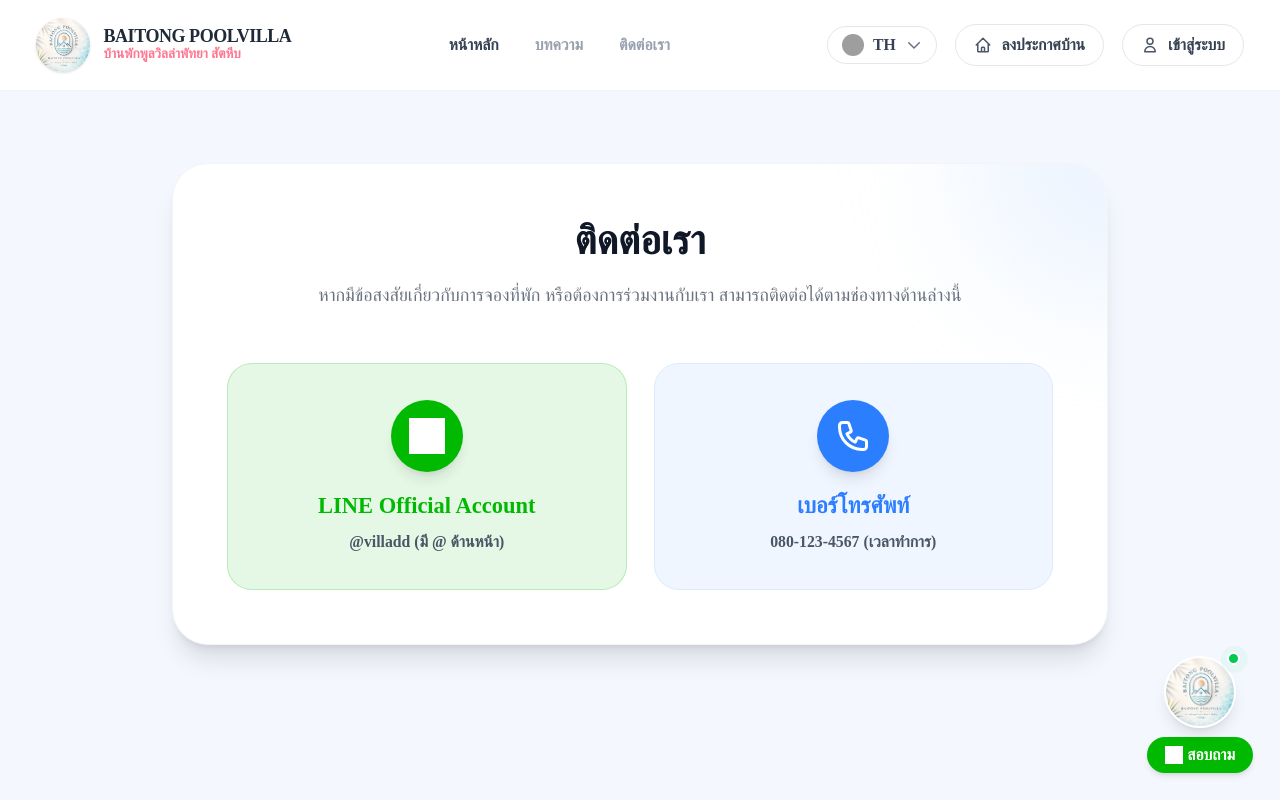
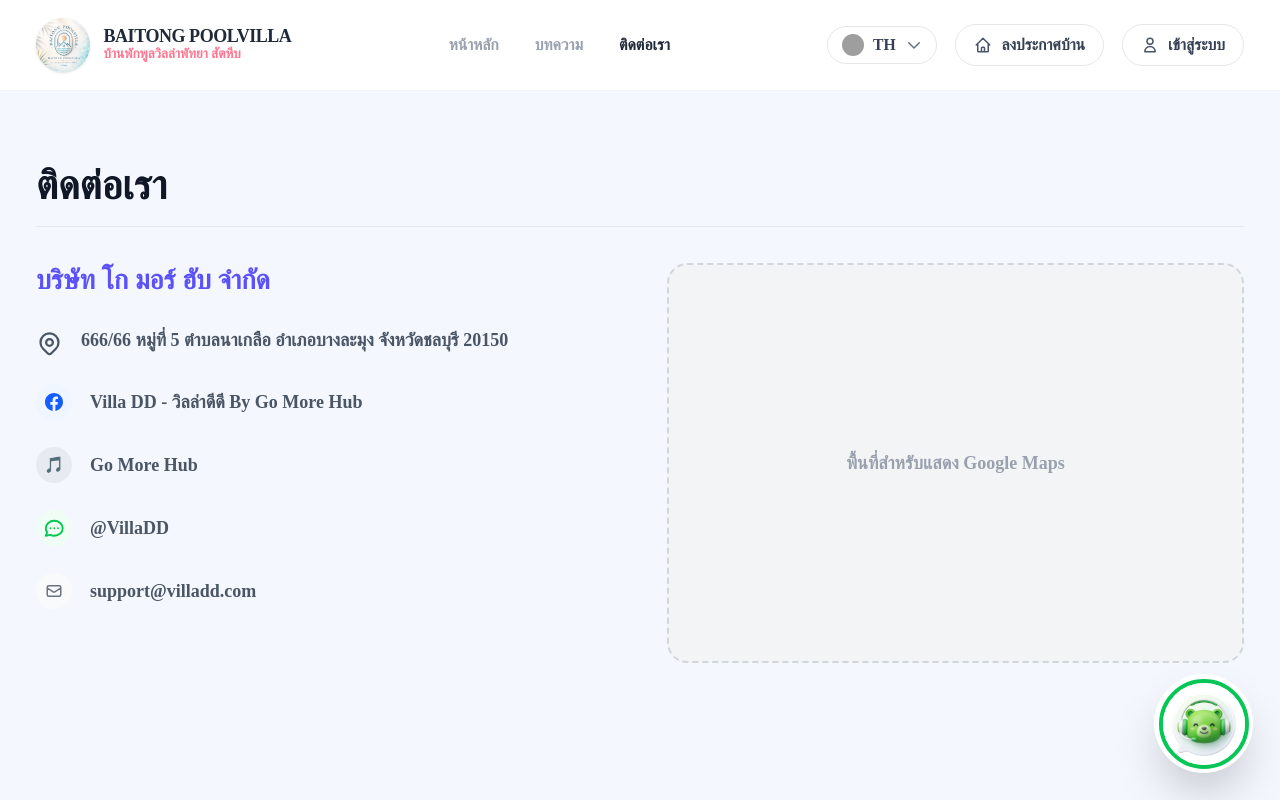
Before and after one commit to Stone211-cell/AdminPool-villa, a Next.js app: page /contact in a window 1280 px wide. Built offline with nearby package versions, Linux system fonts and the light colour scheme; grey boxes are pictures that could not be loaded.

Commit message:
feat: restructure landing page, fix ducks, update line widget and contact page

```diff
--- a/app/contact/page.tsx
+++ b/app/contact/page.tsx
@@ -10,35 +10,53 @@
     <div className="min-h-screen bg-[#f4f7fe] font-sans">
       <Navbar />
 
-      <main className="max-w-4xl mx-auto px-4 sm:px-6 lg:px-8 py-16">
+      <main className="max-w-6xl mx-auto px-4 sm:px-6 lg:px-8 py-16">
 
-        <div className="bg-white rounded-[2rem] p-8 md:p-12 shadow-xl border border-gray-100 text-center relative overflow-hidden">
-          {/* Decorative blur */}
-          <div className="absolute top-0 right-0 w-64 h-64 bg-blue-100 rounded-full mix-blend-multiply filter blur-3xl opacity-50 -translate-y-1/2 translate-x-1/2 pointer-events-none"></div>
+        <h1 className="text-4xl font-black text-gray-900 mb-8 border-b pb-4">ติดต่อเรา</h1>
 
-          <h1 className="text-4xl font-black text-gray-900 mb-4 relative z-10">ติดต่อเรา</h1>
-          <p className="text-gray-500 mb-12 relative z-10">
-            หากมีข้อสงสัยเกี่ยวกับการจองที่พัก หรือต้องการร่วมงานกับเรา สามารถติดต่อได้ตามช่องทางด้านล่างนี้
-          </p>
+        <div className="grid md:grid-cols-2 gap-12 mt-8">
+          {/* Left Column: Contact Details */}
+          <div className="flex flex-col gap-6">
+            <h2 className="text-2xl font-bold text-[#5b51fb]">บริษัท โก มอร์ ฮับ จำกัด</h2>
 
-          <div className="grid md:grid-cols-2 gap-6 relative z-10">
-            <a href="https://lin.ee/placeholder" target="_blank" rel="noreferrer" className="flex flex-col items-center justify-center p-8 rounded-3xl bg-[#00B900]/10 border border-[#00B900]/20 hover:bg-[#00B900]/20 transition group">
-              <div className="w-16 h-16 rounded-full bg-[#00B900] flex items-center justify-center mb-4 shadow-lg group-hover:scale-110 transition-transform">
-                <img src="https://upload.wikimedia.org/wikipedia/commons/4/41/LINE_logo.svg" className="w-8 h-8 brightness-0 invert" alt="LINE" />
+            <div className="flex items-start gap-4 text-gray-600 font-semibold">
+              <svg className="w-6 h-6 mt-1 flex-shrink-0" fill="none" stroke="currentColor" viewBox="0 0 24 24"><path strokeLinecap="round" strokeLinejoin="round" strokeWidth="2" d="M17.657 16.657L13.414 20.9a1.998 1.998 0 01-2.827 0l-4.244-4.243a8 8 0 1111.314 0z"></path><path strokeLinecap="round" strokeLinejoin="round" strokeWidth="2" d="M15 11a3 3 0 11-6 0 3 3 0 016 0z"></path></svg>
+              <p>666/66 หมู่ที่ 5 ตำบลนาเกลือ อำเภอบางละมุง จังหวัดชลบุรี 20150</p>
+            </div>
+
+            <div className="flex items-center gap-4 text-gray-600 font-semibold">
+              <div className="w-8 h-8 rounded-full bg-blue-50 flex items-center justify-center text-blue-600 flex-shrink-0">
+                 <svg className="w-4 h-4" fill="currentColor" viewBox="0 0 24 24"><path d="M24 12.073c0-6.627-5.373-12-12-12s-12 5.373-12 12c0 5.99 4.388 10.954 10.125 11.854v-8.385H7.078v-3.469h3.047V9.43c0-3.007 1.792-4.669 4.533-4.669 1.312 0 2.686.235 2.686.235v2.953H15.83c-1.491 0-1.956.925-1.956 1.874v2.25h3.328l-.532 3.469h-2.796v8.385C19.612 23.027 24 18.062 24 12.073z"/></svg>
               </div>
-              <h3 className="text-xl font-bold text-[#00B900] mb-2">LINE Official Account</h3>
-              <p className="text-sm text-gray-600 font-semibold">@villadd (มี @ ด้านหน้า)</p>
-            </a>
+              <p>Villa DD - วิลล่าดีดี By Go More Hub</p>
+            </div>
 
-            <a href="tel:0801234567" className="flex flex-col items-center justify-center p-8 rounded-3xl bg-blue-50 border border-blue-100 hover:bg-blue-100 transition group">
-              <div className="w-16 h-16 rounded-full bg-blue-500 flex items-center justify-center mb-4 shadow-lg group-hover:scale-110 transition-transform text-white">
-                <svg className="w-8 h-8" fill="none" stroke="currentColor" viewBox="0 0 24 24"><path strokeLinecap="round" strokeLinejoin="round" strokeWidth="2" d="M3 5a2 2 0 012-2h3.28a1 1 0 01.948.684l1.498 4.493a1 1 0 01-.502 1.21l-2.257 1.13a11.042 11.042 0 005.516 5.516l1.13-2.257a1 1 0 011.21-.502l4.493 1.498a1 1 0 01.684.949V19a2 2 0 01-2 2h-1C9.716 21 3 14.284 3 6V5z"></path></svg>
+            <div className="flex items-center gap-4 text-gray-600 font-semibold">
+              <div className="w-8 h-8 rounded-full bg-black/5 flex items-center justify-center flex-shrink-0">
+                 <span className="font-black text-sm">🎵</span>
               </div>
-              <h3 className="text-xl font-bold text-blue-500 mb-2">เบอร์โทรศัพท์</h3>
-              <p className="text-sm text-gray-600 font-semibold">080-123-4567 (เวลาทำการ)</p>
-            </a>
+              <p>Go More Hub</p>
+            </div>
+
+            <div className="flex items-center gap-4 text-gray-600 font-semibold">
+              <div className="w-8 h-8 rounded-full bg-green-50 flex items-center justify-center text-green-500 flex-shrink-0">
+                 <svg className="w-5 h-5" fill="none" stroke="currentColor" viewBox="0 0 24 24"><path strokeLinecap="round" strokeLinejoin="round" strokeWidth="2" d="M8 12h.01M12 12h.01M16 12h.01M21 12c0 4.418-4.03 8-9 8a9.863 9.863 0 01-4.255-.949L3 20l1.395-3.72C3.512 15.042 3 13.574 3 12c0-4.418 4.03-8 9-8s9 3.582 9 8z"></path></svg>
+              </div>
+              <p>@VillaDD</p>
+            </div>
+
+            <div className="flex items-center gap-4 text-gray-600 font-semibold">
+              <div className="w-8 h-8 rounded-full bg-gray-50 flex items-center justify-center text-gray-500 flex-shrink-0">
+                 <svg className="w-4 h-4" fill="none" stroke="currentColor" viewBox="0 0 24 24"><path strokeLinecap="round" strokeLinejoin="round" strokeWidth="2" d="M3 8l7.89 5.26a2 2 0 002.22 0L21 8M5 19h14a2 2 0 002-2V7a2 2 0 00-2-2H5a2 2 0 00-2 2v10a2 2 0 002 2z"></path></svg>
+              </div>
+              <p>support@villadd.com</p>
+            </div>
           </div>
 
+          {/* Right Column: Map Placeholder */}
+          <div className="bg-gray-100 rounded-2xl min-h-[400px] flex items-center justify-center border-2 border-dashed border-gray-300">
+             <p className="text-gray-400 font-bold">พื้นที่สำหรับแสดง Google Maps</p>
+          </div>
         </div>
 
       </main>
--- a/app/page.tsx
+++ b/app/page.tsx
@@ -14,6 +14,12 @@
 export default async function CustomerLandingPage() {
   const houses = await prisma.house.findMany({
     orderBy: { createdAt: "desc" }
+  });
+
+  const articles = await prisma.article.findMany({
+    where: { published: true },
+    orderBy: { createdAt: "desc" },
+    take: 3
   });
 
   return (
@@ -49,7 +55,7 @@
       </div>
 
       {/* Client Search and House List */}
-      <ClientSearch initialHouses={houses} />
+      <ClientSearch initialHouses={houses} articles={articles} />
 
       <LineRichMenu />
     </div>
--- a/components/FloatingDuck.tsx
+++ b/components/FloatingDuck.tsx
@@ -37,16 +37,14 @@
   const bobbing = Math.sin(time / 500) * 15;
 
   return (
-    <motion.div
-      className="fixed inset-0 pointer-events-none -z-10" // Container spans screen, behind everything
-    >
+    <div className="fixed inset-0 pointer-events-none overflow-hidden -z-50">
       {/* Massive duck 1 in the background (bottom right) */}
       <motion.div
         className="absolute w-[300px] h-[300px] md:w-[600px] md:h-[600px] drop-shadow-2xl opacity-40 mix-blend-multiply"
         style={{
           bottom: '5%',
           right: '5%',
-          y: useTransform(smoothScrollY, (y) => (y * 0.5) + bobbing),
+          y: useTransform(smoothScrollY, (y) => (y * -0.1) + bobbing),
           rotateX,
           rotateY,
           rotateZ,
@@ -54,7 +52,7 @@
         }}
       >
         {/* Yellow Rubber Duck SVG */}
-        <svg viewBox="0 0 100 100" fill="none" xmlns="http://www.w3.org/2000/svg" className="w-full h-full drop-shadow-lg">
+        <svg viewBox="0 0 100 100" fill="none" xmlns="http://www.w3.org/2000/svg" className="w-full h-full drop-shadow-lg pointer-events-none">
           {/* Body */}
           <path d="M 20 60 C 20 80, 80 80, 80 60 C 80 50, 70 45, 60 45 L 40 45 C 30 45, 20 50, 20 60 Z" fill="#FFE066" />
           {/* Head */}
@@ -75,15 +73,15 @@
         style={{
           top: '10%',
           left: '2%',
-          y: useTransform(smoothScrollY, (y) => (y * -0.3) + bobbing), // moves up when scrolling down
-          rotate: -65, // Rotated upside down / 65 degrees
+          y: useTransform(smoothScrollY, (y) => (y * -0.1) + bobbing),
           rotateX,
           rotateY,
+          rotateZ: useTransform(rotateZ, r => r + 65),
           perspective: 1000,
         }}
       >
         {/* Yellow Rubber Duck SVG */}
-        <svg viewBox="0 0 100 100" fill="none" xmlns="http://www.w3.org/2000/svg" className="w-full h-full drop-shadow-lg">
+        <svg viewBox="0 0 100 100" fill="none" xmlns="http://www.w3.org/2000/svg" className="w-full h-full drop-shadow-lg pointer-events-none">
           {/* Body */}
           <path d="M 20 60 C 20 80, 80 80, 80 60 C 80 50, 70 45, 60 45 L 40 45 C 30 45, 20 50, 20 60 Z" fill="#FFE066" />
           {/* Head */}
@@ -98,5 +96,6 @@
         </svg>
       </motion.div>
 
-    </motion.div>  );
+    </div>
+  );
 }
--- a/components/LineRichMenu.tsx
+++ b/components/LineRichMenu.tsx
@@ -1,28 +1,22 @@
 "use client";
+
+import Link from "next/link";
 
 export function LineRichMenu() {
   return (
-    <a
-      href="/line-qr.jpg"
-      target="_blank"
-      rel="noreferrer"
-      className="fixed bottom-6 right-6 z-50 group flex flex-col items-center hover:-translate-y-1 transition-transform"
-    >
-      <div className="relative">
+    <div className="fixed bottom-6 right-6 z-50 animate-bounce-slow">
+      <Link
+        href="https://line.me/R/ti/p/@villadd"
+        target="_blank"
+        rel="noopener noreferrer"
+        className="block bg-white p-1 rounded-full shadow-2xl hover:scale-110 transition-transform hover:shadow-pink-200/50"
+      >
         <img
-          src="/logo.jpg"
-          alt="Contact"
-          className="w-16 h-16 rounded-full border-2 border-white shadow-lg object-cover"
+          src="/cute-chat.png"
+          alt="Contact Line"
+          className="w-16 h-16 md:w-20 md:h-20 object-cover rounded-full border-4 border-[#06c755]"
         />
-        <div className="absolute -top-1 -right-1 flex gap-1">
-          <span className="animate-ping absolute inline-flex h-3 w-3 rounded-full bg-green-400 opacity-75"></span>
-          <span className="relative inline-flex rounded-full h-3 w-3 bg-green-500 border-2 border-white"></span>
-        </div>
-      </div>
-      <div className="mt-2 bg-[#00B900] text-white px-4 py-1.5 rounded-full text-sm font-bold shadow-md flex items-center gap-1">
-        <img src="https://upload.wikimedia.org/wikipedia/commons/4/41/LINE_logo.svg" className="w-4 h-4 brightness-0 invert" alt="LINE" />
-        สอบถาม
-      </div>
-    </a>
+      </Link>
+    </div>
   );
 }
--- a/components/Navbar.tsx
+++ b/components/Navbar.tsx
@@ -2,10 +2,12 @@
 
 import Link from "next/link";
 import { useState, useRef, useEffect } from "react";
+import { usePathname } from "next/navigation";
 import { useTranslation } from "./I18nProvider";
 
 export function Navbar() {
   const { lang, setLang, t } = useTranslation();
+  const pathname = usePathname();
   const [langOpen, setLangOpen] = useState(false);
   const langRef = useRef<HTMLDivElement>(null);
 
@@ -38,9 +40,9 @@
 
           {/* Center Links (Desktop) */}
           <div className="hidden md:flex space-x-8">
-            <Link href="/" className="text-sm font-semibold text-gray-700 hover:text-[#ff758f] transition-colors">{t("home")}</Link>
-            <Link href="/articles" className="text-sm font-semibold text-gray-400 hover:text-[#ff758f] transition-colors">{t("article")}</Link>
-            <Link href="/contact" className="text-sm font-semibold text-gray-400 hover:text-[#ff758f] transition-colors">{t("contact")}</Link>
+            <Link href="/" className={`text-sm font-semibold transition-colors ${pathname === "/" ? "text-[#1f2937]" : "text-gray-400 hover:text-[#ff758f]"}`}>{t("home")}</Link>
+            <Link href="/articles" className={`text-sm font-semibold transition-colors ${pathname.startsWith("/articles") ? "text-[#1f2937]" : "text-gray-400 hover:text-[#ff758f]"}`}>{t("article")}</Link>
+            <Link href="/contact" className={`text-sm font-semibold transition-colors ${pathname === "/contact" ? "text-[#1f2937]" : "text-gray-400 hover:text-[#ff758f]"}`}>{t("contact")}</Link>
           </div>
 
           {/* Right Section */}
```
Also changed, not shown: components/ClientSearch.tsx (+104 -30 lines), scratch/seed_articles.js (added, +49 -0 lines), public/cute-chat.png (added).
